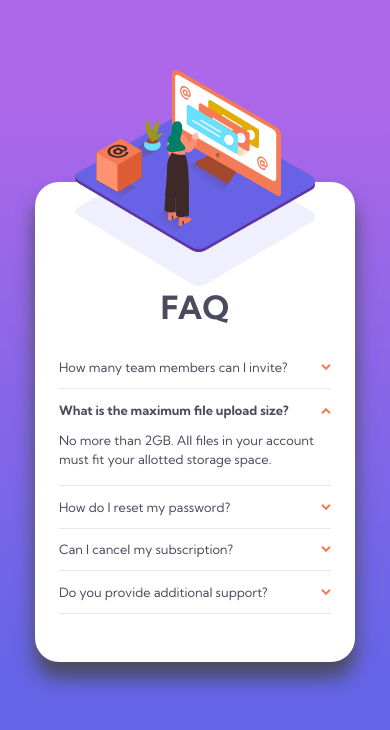
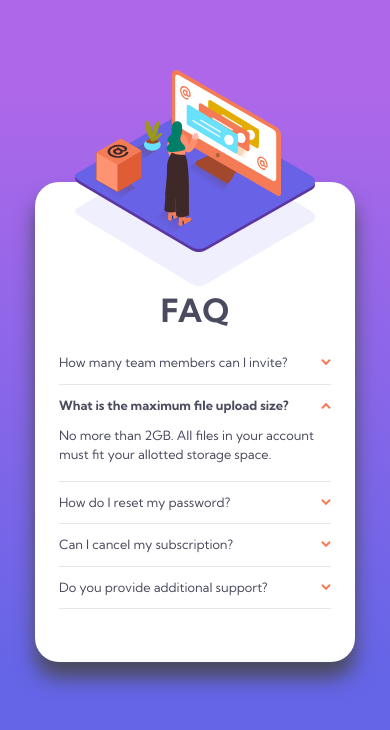
Before and after one commit to tabascum/faq-accordion-card, a plain HTML site: page index.html in a window 390 px wide. Drawn offline with Linux system fonts and the light colour scheme.

Commit message:
Fix .faq ul height

```diff
--- a/style.css
+++ b/style.css
@@ -45,12 +45,13 @@ picture #box {
 
 .faq h1 {
   font-size: 2rem;
-  margin-block: 1rem;
+  margin-block-end: 1.5rem;
 }
 
 .faq ul {
   line-height: 1.5;
   list-style: none;
+  height: 22rem;
 }
 
 .faq ul > li {
@@ -142,9 +143,11 @@ picture #box {
 
   .faq h1 {
     text-align: center;
+    margin-block-end: 0.5rem;
   }
 
-  .faq div {
+  .faq ul {
+    height: 17rem;
   }
 
   .faq-question {
```
